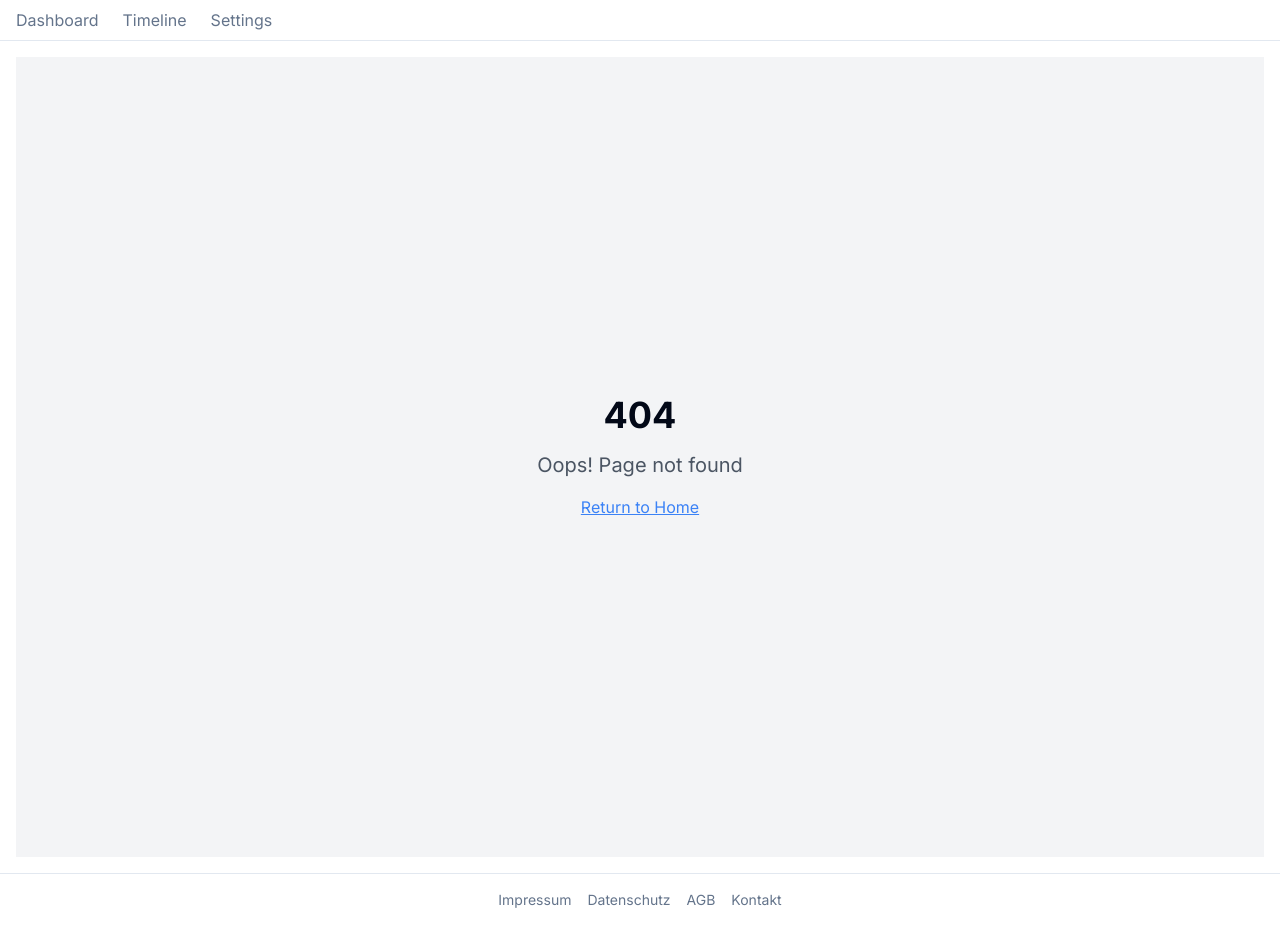
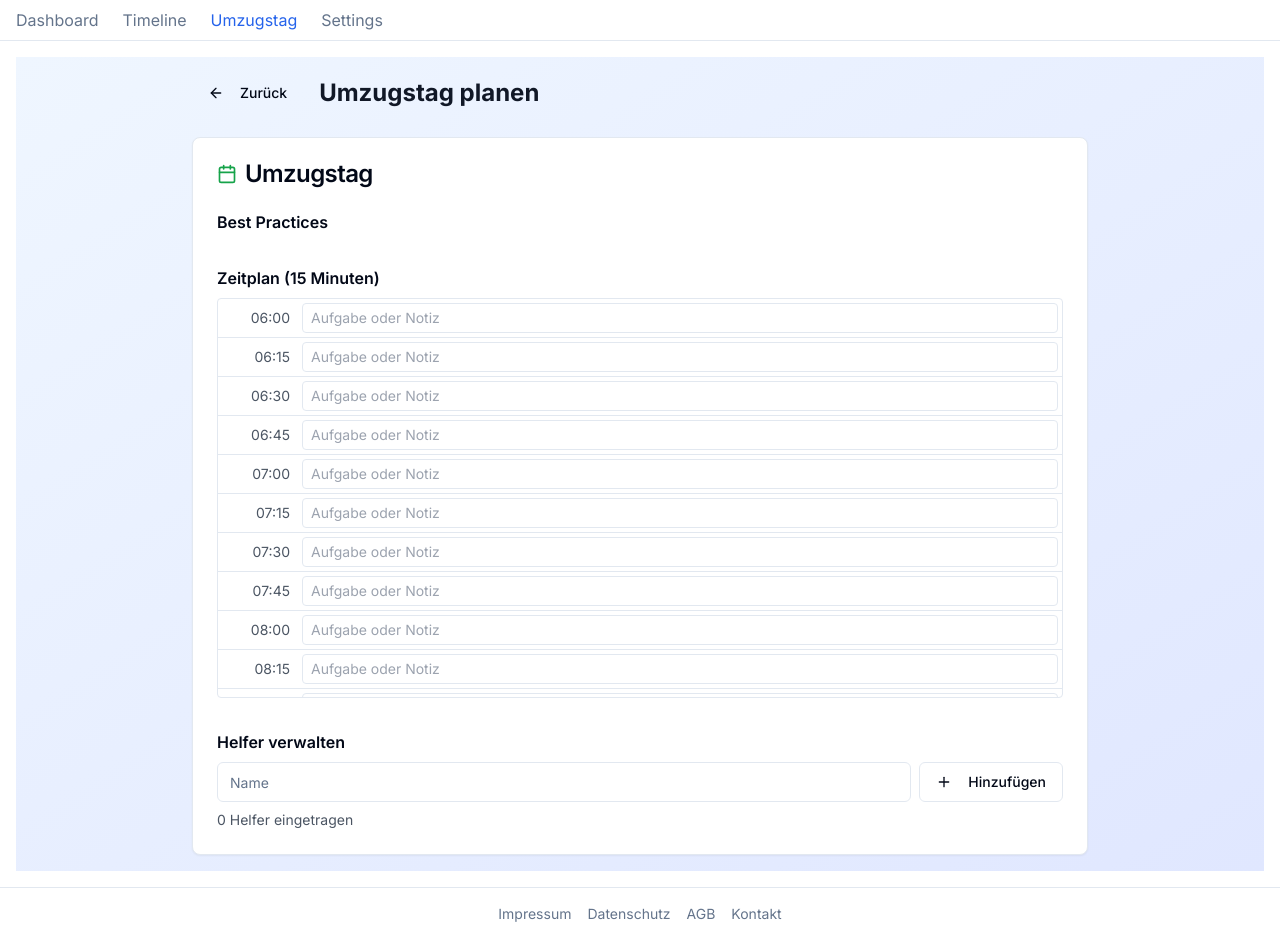
Before and after one commit to Darkhey/muutto-umzug, a React (Vite) app: page /moving-day in a window 1280 px wide. Before the commit this address had no page. Built offline with nearby package versions, Linux system fonts and the light colour scheme.

Commit message:
Improve moving day planner

```diff
--- a/src/App.tsx
+++ b/src/App.tsx
@@ -6,6 +6,7 @@ import { BrowserRouter, Routes, Route } from "react-router-dom";
 import { AuthProvider } from "@/contexts/AuthContext";
 import Index from "./pages/Index";
 import Timeline from "./pages/Timeline";
+import MovingDay from "./pages/MovingDay";
 import Settings from "./pages/Settings";
 import NotFound from "./pages/NotFound";
 import Impressum from "./pages/Impressum";
@@ -28,6 +29,7 @@ const App = () => (
               <Route path="/" element={<Index />} />
               <Route path="/timeline" element={<Timeline />} />
               <Route path="/settings" element={<Settings />} />
+              <Route path="/moving-day" element={<MovingDay />} />
               <Route path="/impressum" element={<Impressum />} />
               <Route path="/datenschutz" element={<Datenschutz />} />
               <Route path="/agb" element={<AGB />} />
--- a/src/components/dashboard/ModularDashboard.tsx
+++ b/src/components/dashboard/ModularDashboard.tsx
@@ -38,6 +38,7 @@ import { useHouseholds } from '@/hooks/useHouseholds'
 import { useToast } from '@/hooks/use-toast'
 import { ExtendedHousehold } from '@/types/household'
 import { APP_CONFIG } from '@/config/app'
+import { useNavigate } from 'react-router-dom'
 import { DashboardStats } from './DashboardStats'
 import { HouseholdMergerButton } from './HouseholdMergerButton'
 import { OnboardingFlowWithDrafts } from '@/components/onboarding/OnboardingFlowWithDrafts'
@@ -52,6 +53,7 @@ export const ModularDashboard = () => {
   const { user, signOut } = useAuth()
   const { households, loading, createHousehold, addMembers } = useHouseholds()
   const { toast } = useToast()
+  const navigate = useNavigate()
   const [activeHousehold, setActiveHousehold] = useState<ExtendedHousehold | null>(null)
   const [activeTab, setActiveTab] = useState('dashboard')
   const [viewMode, setViewMode] = useState<'dashboard' | 'onboarding' | 'onboarding-success' | 'household-overview' | 'member-management'>('dashboard')
@@ -368,7 +370,13 @@ export const ModularDashboard = () => {
                   <p className="text-xs text-green-700 mt-1">3 Helfer bestätigt</p>
                 </div>
               </div>
-              <Button variant="outline" className="w-full">Umzugstag planen</Button>
+              <Button
+                variant="outline"
+                className="w-full"
+                onClick={() => navigate('/moving-day')}
+              >
+                Umzugstag planen
+              </Button>
             </div>
           ),
           enabled: true,
--- a/src/components/layout/TopNav.tsx
+++ b/src/components/layout/TopNav.tsx
@@ -8,6 +8,7 @@ interface Item {
 const items: Item[] = [
   { label: 'Dashboard', to: '/' },
   { label: 'Timeline', to: '/timeline' },
+  { label: 'Umzugstag', to: '/moving-day' },
   { label: 'Settings', to: '/settings' }
 ]
 
--- /dev/null
+++ b/src/pages/MovingDay.tsx
@@ -0,0 +1,239 @@
+import { useState, useMemo, useEffect } from 'react'
+import { useNavigate } from 'react-router-dom'
+import { useHouseholds } from '@/hooks/useHouseholds'
+import { Card, CardContent, CardHeader, CardTitle } from '@/components/ui/card'
+import { Badge } from '@/components/ui/badge'
+import { Button } from '@/components/ui/button'
+import { Input } from '@/components/ui/input'
+import {
+  Select,
+  SelectContent,
+  SelectGroup,
+  SelectItem,
+  SelectTrigger,
+  SelectValue,
+} from '@/components/ui/select'
+import { Calendar, ArrowLeft, Plus } from 'lucide-react'
+import { ExtendedHousehold } from '@/types/household'
+
+interface TimeSlot {
+  time: string
+  note: string
+}
+
+const generateTimeSlots = (): TimeSlot[] => {
+  const slots: TimeSlot[] = []
+  for (let hour = 6; hour <= 22; hour++) {
+    for (const quarter of [0, 15, 30, 45]) {
+      const time = `${hour.toString().padStart(2, '0')}:${quarter
+        .toString()
+        .padStart(2, '0')}`
+      slots.push({ time, note: '' })
+    }
+  }
+  return slots
+}
+
+const getBestPractices = (household: ExtendedHousehold) => {
+  const tips = [
+    'Beginne frühzeitig mit dem Beladen des Umzugswagens.',
+    'Halte eine Checkliste bereit, um nichts zu vergessen.',
+    'Plane ausreichend Verpflegung für deine Helfer.',
+    'Reserviere Parkmöglichkeiten vor beiden Wohnungen.'
+  ]
+  if (household.children_count > 0) {
+    tips.push('Organisiere eine Kinderbetreuung für den Umzugstag.')
+  }
+  if (household.pets_count > 0) {
+    tips.push('Richte einen ruhigen Ort für deine Haustiere ein.')
+  }
+  return tips
+}
+
+const MovingDay = () => {
+  const navigate = useNavigate()
+  const { households } = useHouseholds()
+  const [selectedHouseholdId, setSelectedHouseholdId] = useState<string>()
+  const household = households?.find(h => h.id === selectedHouseholdId) || households?.[0]
+
+  const initialSlots = useMemo(() => generateTimeSlots(), [])
+  const [slots, setSlots] = useState<TimeSlot[]>(initialSlots)
+  const [helperName, setHelperName] = useState('')
+  const [helpers, setHelpers] = useState<string[]>([])
+
+  useEffect(() => {
+    if (households && households.length > 0 && !selectedHouseholdId) {
+      setSelectedHouseholdId(households[0].id)
+    }
+  }, [households, selectedHouseholdId])
+
+  // Load saved data for the selected household
+  useEffect(() => {
+    if (!selectedHouseholdId) return
+    const storedSlots = localStorage.getItem(`moving_day_slots_${selectedHouseholdId}`)
+    const storedHelpers = localStorage.getItem(`moving_day_helpers_${selectedHouseholdId}`)
+    if (storedSlots) {
+      try {
+        setSlots(JSON.parse(storedSlots))
+      } catch (err) {
+        console.error('Failed to parse stored slots', err)
+      }
+    } else {
+      setSlots(initialSlots)
+    }
+    if (storedHelpers) {
+      try {
+        setHelpers(JSON.parse(storedHelpers))
+      } catch (err) {
+        console.error('Failed to parse stored helpers', err)
+      }
+    } else {
+      setHelpers([])
+    }
+  }, [selectedHouseholdId, initialSlots])
+
+  // Persist data
+  useEffect(() => {
+    if (selectedHouseholdId) {
+      localStorage.setItem(`moving_day_slots_${selectedHouseholdId}`, JSON.stringify(slots))
+    }
+  }, [slots, selectedHouseholdId])
+
+  useEffect(() => {
+    if (selectedHouseholdId) {
+      localStorage.setItem(`moving_day_helpers_${selectedHouseholdId}`, JSON.stringify(helpers))
+    }
+  }, [helpers, selectedHouseholdId])
+
+  const updateSlot = (index: number, value: string) => {
+    setSlots(prev => prev.map((s, i) => (i === index ? { ...s, note: value } : s)))
+  }
+
+  const addHelper = () => {
+    if (helperName.trim()) {
+      setHelpers(prev => [...prev, helperName.trim()])
+      setHelperName('')
+    }
+  }
+
+  const tips = household ? getBestPractices(household) : []
+
+  return (
+    <div className="min-h-screen bg-gradient-to-br from-blue-50 to-indigo-100 p-4">
+      <div className="max-w-4xl mx-auto space-y-6">
+        <div className="flex items-center mb-6">
+          <Button variant="ghost" onClick={() => navigate(-1)} className="mr-4">
+            <ArrowLeft className="mr-2 h-4 w-4" />
+            Zurück
+          </Button>
+          <h1 className="text-2xl font-bold text-gray-900">Umzugstag planen</h1>
+        </div>
+
+        <Card>
+          <CardHeader>
+            <CardTitle className="flex items-center gap-2">
+              <Calendar className="h-5 w-5 text-green-600" />
+              {household ? (
+                <Badge variant="outline" className="bg-green-50 text-green-800">
+                  {new Date(household.move_date).toLocaleDateString('de-DE')}
+                </Badge>
+              ) : (
+                'Umzugstag'
+              )}
+            </CardTitle>
+            {households && households.length > 1 && (
+              <div className="mt-2">
+                <Select value={selectedHouseholdId} onValueChange={setSelectedHouseholdId}>
+                  <SelectTrigger className="w-56">
+                    <SelectValue placeholder="Haushalt wählen" />
+                  </SelectTrigger>
+                  <SelectContent>
+                    <SelectGroup>
+                      {households.map(h => (
+                        <SelectItem key={h.id} value={h.id}>{h.name}</SelectItem>
+                      ))}
+                    </SelectGroup>
+                  </SelectContent>
+                </Select>
+              </div>
+            )}
+          </CardHeader>
+          <CardContent className="space-y-8">
+            <div>
+              <h3 className="font-semibold mb-2">Best Practices</h3>
+              <ul className="list-disc pl-5 space-y-1 text-sm">
+                {tips.map(tip => (
+                  <li key={tip}>{tip}</li>
+                ))}
+              </ul>
+            </div>
+
+            <div>
+              <h3 className="font-semibold mb-2">Zeitplan (15&nbsp;Minuten)</h3>
+              <div className="overflow-x-auto max-h-[400px] border rounded">
+                <table
+                  className="min-w-full text-sm"
+                  role="grid"
+                  aria-label="Umzugstag Zeitplan"
+                >
+                  <thead className="sr-only">
+                    <tr>
+                      <th scope="col">Uhrzeit</th>
+                      <th scope="col">Aufgabe oder Notiz</th>
+                    </tr>
+                  </thead>
+                  <tbody>
+                    {slots.map((slot, i) => (
+                      <tr key={slot.time} className="border-b last:border-b-0" role="row">
+                        <td className="w-20 px-2 py-1 text-right text-gray-600" role="gridcell">
+                          {slot.time}
+                        </td>
+                        <td className="p-1" role="gridcell">
+                          <input
+                            aria-label={`Aufgabe für ${slot.time}`}
+                            type="text"
+                            value={slot.note}
+                            onChange={e => updateSlot(i, e.target.value)}
+                            className="w-full border px-2 py-1 rounded"
+                            placeholder="Aufgabe oder Notiz"
+                          />
+                        </td>
+                      </tr>
+                    ))}
+                  </tbody>
+                </table>
+              </div>
+            </div>
+
+            <div>
+              <h3 className="font-semibold mb-2">Helfer verwalten</h3>
+              <div className="flex gap-2 mb-2">
+                <Input
+                  placeholder="Name"
+                  value={helperName}
+                  onChange={e => setHelperName(e.target.value)}
+                />
+                <Button variant="outline" onClick={addHelper}>
+                  <Plus className="h-4 w-4 mr-2" />
+                  Hinzufügen
+                </Button>
+              </div>
+              {helpers.length > 0 && (
+                <ul className="list-disc pl-5 text-sm space-y-1">
+                  {helpers.map(h => (
+                    <li key={h}>{h}</li>
+                  ))}
+                </ul>
+              )}
+              <p className="text-sm text-gray-600 mt-2">
+                {helpers.length} Helfer eingetragen
+              </p>
+            </div>
+          </CardContent>
+        </Card>
+      </div>
+    </div>
+  )
+}
+
+export default MovingDay
```
